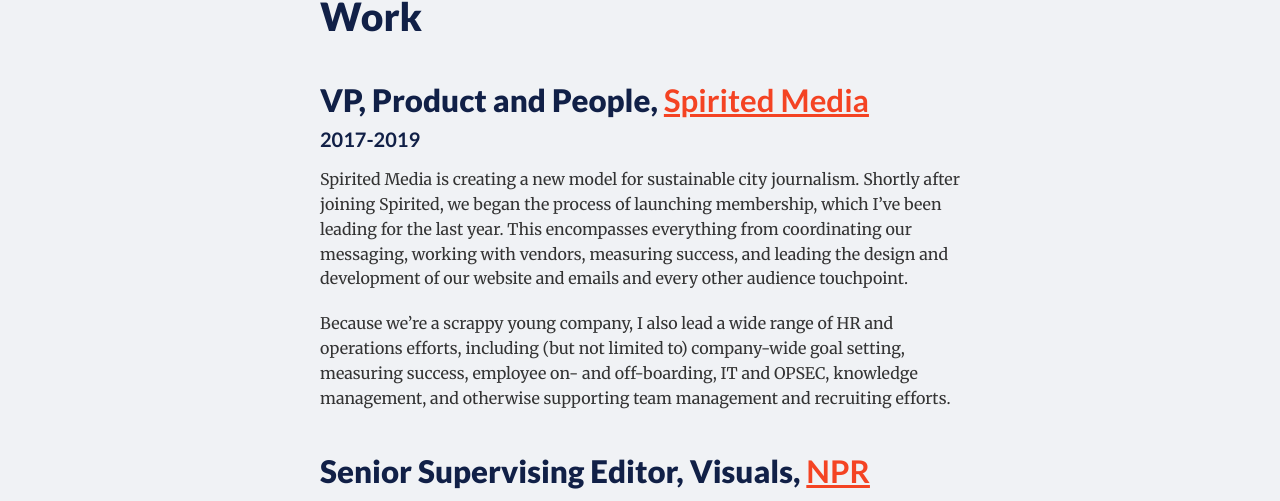
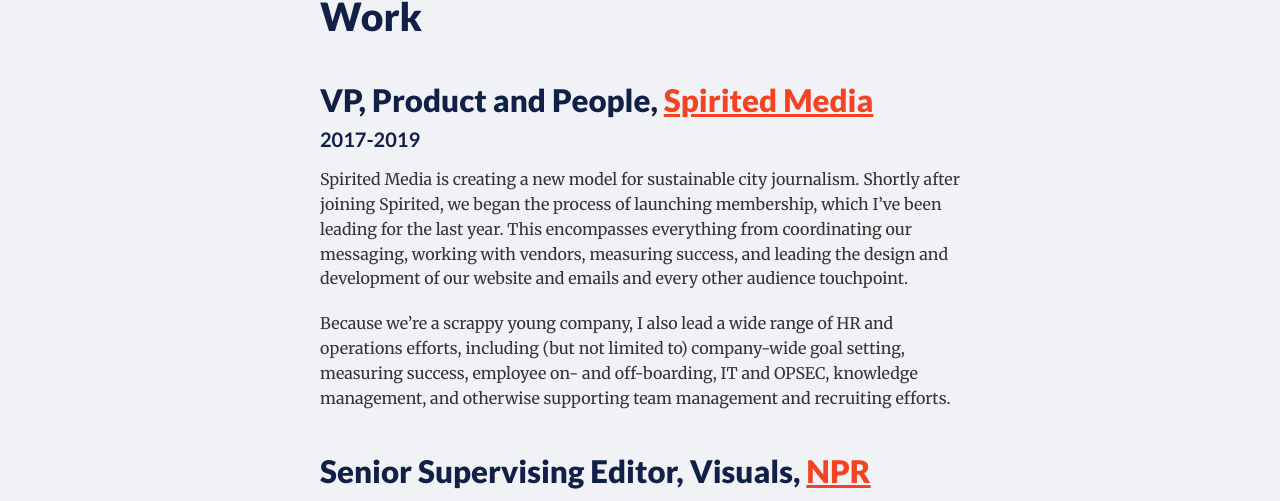
Before and after one commit to brianboyer/brianboyer.net, an Eleventy site: page _src/resume.md in a window 1280 px wide. Shown: the part 293-794 px from the top of the page. Built offline with nearby package versions, Linux system fonts and the light colour scheme; Eleventy itself is replaced by a stand-in of ours; files that its build step writes are made by us from their sources.

Commit message:
tweak h3 anchor styles

```diff
--- a/_src/_assets/css/the.css
+++ b/_src/_assets/css/the.css
@@ -98,6 +98,8 @@
 #awards main h3 a { color:var(--dark-blue);}
 #awards main li a { color:var(--red);}
 
+#resume main h3 a { font-weight: 900; }
+
 #resume h4 {
   margin-top: -7px;
   font-weight: 700;
```
